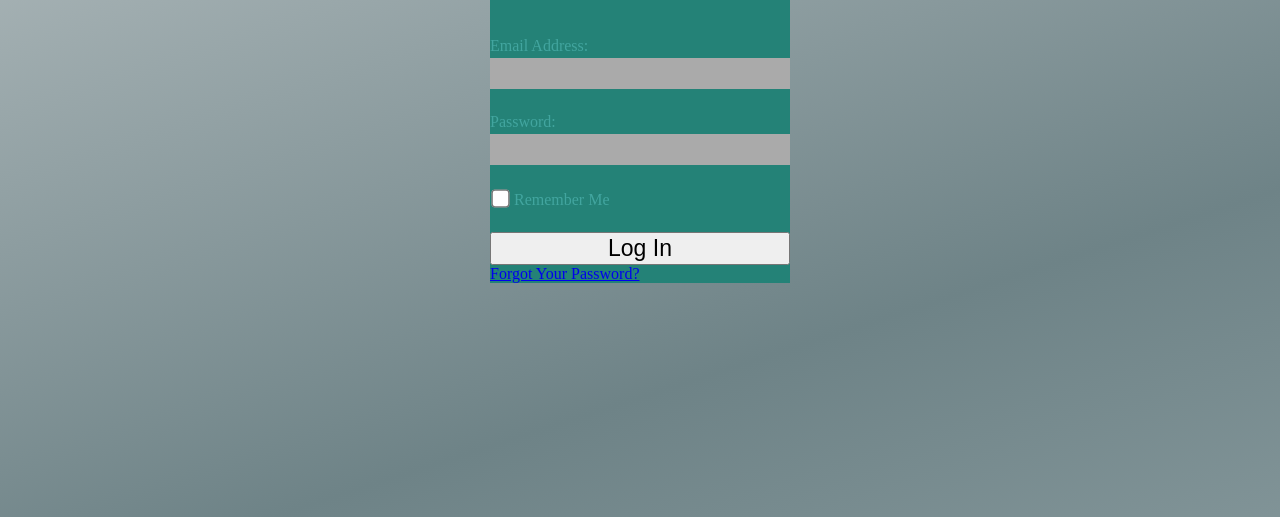
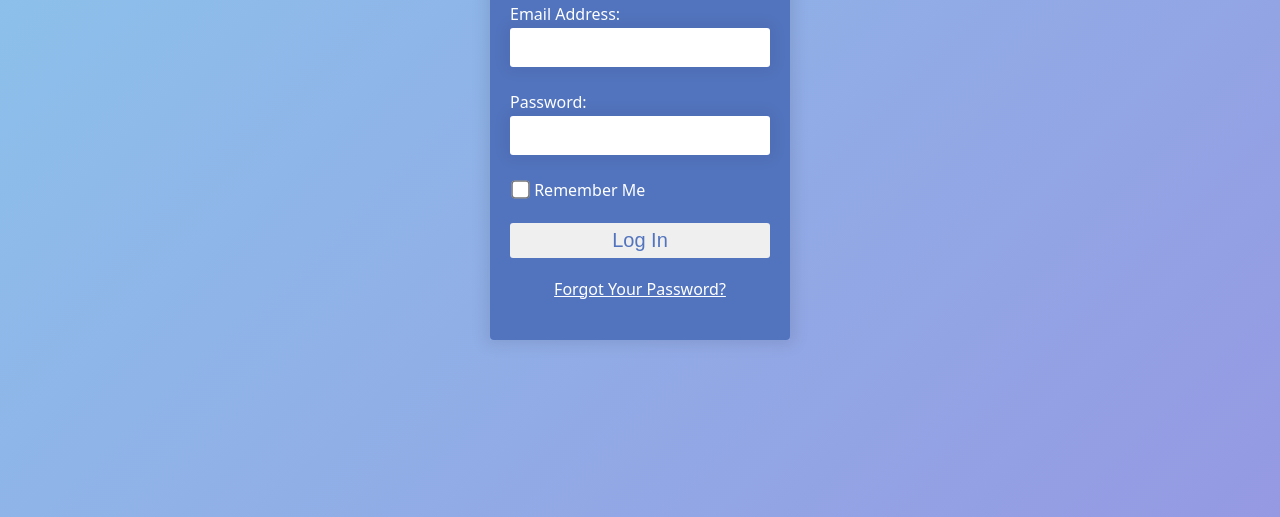
Before and after one commit to djdj1988/dailyui, a plain HTML site: page 01/index.html in a window 1280 px wide. Shown: the part 283-800 px from the top of the page. Drawn offline with Linux system fonts and the light colour scheme; a web font is replaced by a local one.

Commit message:
Update index.html

```diff
--- a/01/index.html
+++ b/01/index.html
@@ -10,15 +10,18 @@
             margin: 0;
             height: 100vh;
         }
+        * {
+            box-sizing: border-box;
+        }
         .container {
             height: 100vh;
-            background: linear-gradient(-18deg, #c8d3d5, #6e8387, #fcfafa, #a4b8c4);
-	        background-size: 400% 400%;
+            background-color: #8BC6EC;
+            background-image: linear-gradient(135deg, #8BC6EC 0%, #9599E2 100%);
 	        animation: gradient 15s ease infinite;
             display: flex;
             justify-content: center;
             align-items: center;
-            font-family: 'Lisu Bosa', serif;
+            font-family: system-ui, -apple-system, BlinkMacSystemFont, 'Segoe UI', Roboto, Oxygen, Ubuntu, Cantarell, 'Open Sans', 'Helvetica Neue', sans-serif;
         }
         @keyframes gradient {
         0% {
@@ -33,18 +36,20 @@
 }
         .login-card {
             width: 300px;
-            color: #42a59f;
-            padding: 80px;
+            color: #FFF;
+            box-shadow:0 0 15px 4px rgba(0,0,0,0.1);
         }
         .card-title {
-            font-size: 28px;
-            background-color: #248277;
-            border-bottom: solid #AAA 4px;
-            padding-bottom: 10px;
+            font-size: 33px;
+            background-color: #5274be;
+            border-radius: 4px;
+            border-bottom: 3px solid #92bde0;
+            padding: 10px 20px;
         }
         .card-body {
-            padding-top: 40px;
-            background-color: #248277;
+            padding: 40px 20px;
+            background-color: #5274be;
+            border-radius: 4px;
             display: flex;
             flex-flow: column nowrap;
             text-align: left;
@@ -57,18 +62,40 @@
             margin-bottom: 3px;
         }
         .textfield {
-            font-size: 25px;
-            background-color: #AAA;
+            font-size: 20px;
+            font-family: system-ui, -apple-system, BlinkMacSystemFont, 'Segoe UI', Roboto, Oxygen, Ubuntu, Cantarell, 'Open Sans', 'Helvetica Neue', sans-serif;
+            padding: 6px;
+            background-color: #FFF;
+            color: #5274be;
             border: none;
+            outline: none;
+            border-radius: 3px;
+            box-shadow: 0 0 15px 4px rgba(0,0,0,0.06);
+            transition: .3s background-color;
+
+        }
+        .textfield:hover {
+            background-color: #90c5e9;
         }
         .submitbtn {
-            font-size: 23px;
+            font-size: 20px;
+            color: #5274be;
+            padding: 6px;
+            margin-bottom: 20px;
+            border: none;
+            border-radius: 3px;
         }
         [type="checkbox"]
         {
             transform: scale(1.4);
             vertical-align:baseline;
+            color: #5274be;
         }
+        #resetpass {
+            align-self: center;
+            color: #FFF;
+        }
+
     </style>
     <link rel="preconnect" href="https://fonts.googleapis.com">
     <link rel="preconnect" href="https://fonts.gstatic.com" crossorigin>
@@ -85,7 +112,7 @@
                 <input class="textfield" type="password" id="pwd" name="pwd">
                 <label for="remember"><input type="checkbox" id="remember" name="remember">&nbsp;Remember Me</label>
                 <button class="submitbtn">Log In</button>
-                <a href="#">Forgot Your Password?</a>
+                <a href="#" id="resetpass">Forgot Your Password?</a>
             </div>
         </div>
     </div>
```
